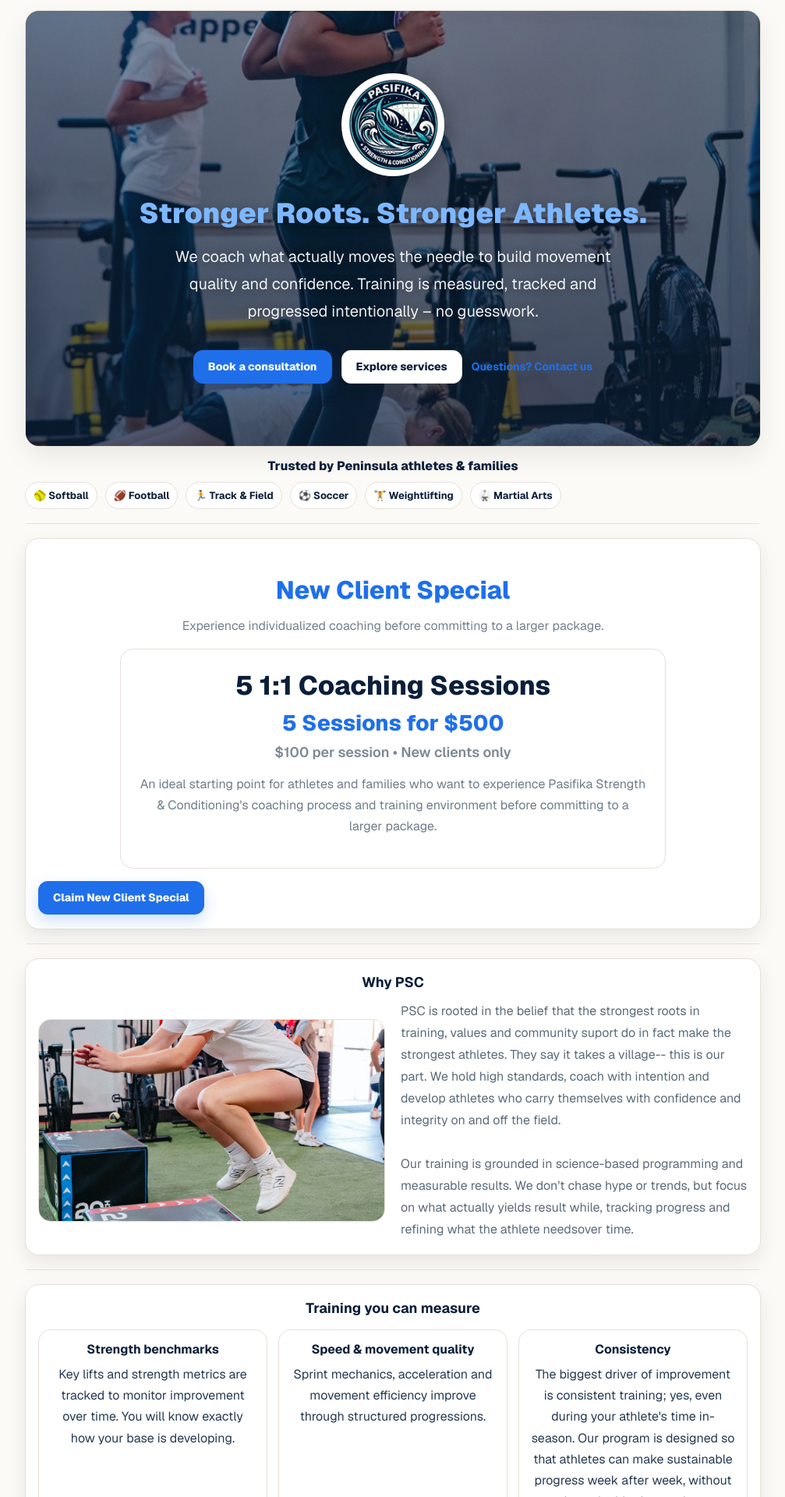
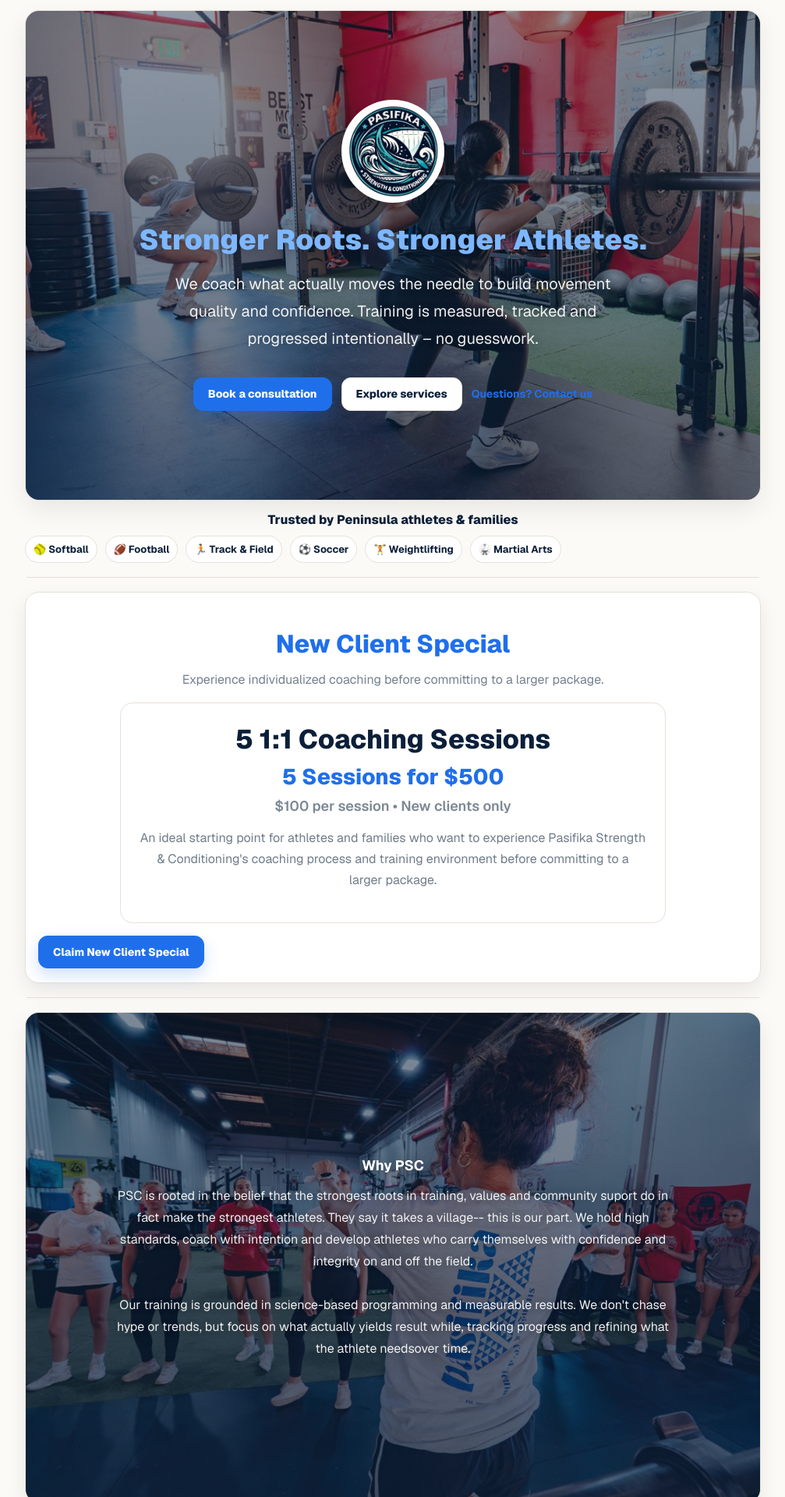
Before and after one commit to UHE4VY/pasifika-sc, a Next.js app: page / in a window 1280 px wide. Shown: the part 100-2020 px from the top of the page at 78% size, without its empty margins (136-1143 px from the left). Built offline with nearby package versions, Linux system fonts and the light colour scheme.

Commit message:
Updated images for hero and why psc sections

```diff
--- a/app/page.tsx
+++ b/app/page.tsx
@@ -24,6 +24,7 @@
           <div style={heroOverlayStyle} aria-hidden="true" />
 
           <div style={heroContentStyle}>
+            <div style={heroContentInnerStyle}>
             <div style={{ ...heroLogoWrapStyle, marginBottom: 28 }}>
               <img
                 src="/psc_logo.png"
@@ -89,6 +90,7 @@
               <CallToAction href="/contact" variant="link">
                 Questions? Contact us
               </CallToAction>
+            </div>
             </div>
           </div>
         </section>
@@ -211,19 +213,19 @@
 <div style={dividerStyle} />
 
         {/* WHY PSC */}
-        <section style={panelStyle}>
-          <h2 style={sectionTitleStyle}>Why PSC</h2>
+        <section style={whyPscWrapStyle}>
+          <img
+            src="/home/why-psc.png"
+            alt=""
+            aria-hidden="true"
+            style={whyPscImageStyle}
+          />
+          <div style={whyPscOverlayStyle} aria-hidden="true" />
 
-          <div style={whyPscGridStyle}>
-            <div style={whyPscImageWrapStyle}>
-              <img
-                src="/home/why-psc.png"
-                alt="Athlete performing a box jump during training at PSC"
-                style={whyPscImageStyle}
-              />
-            </div>
+          <div style={whyPscContentStyle}>
+            <h2 style={whyPscTitleStyle}>Why PSC</h2>
 
-            <p style={{ margin: 0, lineHeight: 1.75 }}>
+            <p style={whyPscBodyStyle}>
               PSC is rooted in the belief that the strongest roots in training,
               values and community suport do in fact make the strongest athletes.
               They say it takes a village-- this is our part. We hold high
@@ -513,21 +515,12 @@
   border: "1px solid var(--border)",
   borderRadius: 18,
   overflow: "hidden",
-  minHeight: "min(560px, 72vh)",
-  display: "flex",
-  alignItems: "center",
-  justifyContent: "center",
-  padding: "48px 22px",
   boxShadow: "0 12px 32px rgba(0,0,0,0.08)",
 };
 
 const heroBackgroundImageStyle: React.CSSProperties = {
-  position: "absolute",
-  inset: 0,
   width: "100%",
-  height: "100%",
-  objectFit: "cover",
-  objectPosition: "center",
+  height: "auto",
   display: "block",
 };
 
@@ -539,35 +532,71 @@
 };
 
 const heroContentStyle: React.CSSProperties = {
-  position: "relative",
+  position: "absolute",
+  inset: 0,
   zIndex: 1,
-  width: "100%",
-  maxWidth: 720,
-  margin: "0 auto",
   display: "flex",
   flexDirection: "column",
   alignItems: "center",
+  justifyContent: "center",
   textAlign: "center",
+  padding: "48px 22px",
+  width: "100%",
+  margin: 0,
 };
 
-const whyPscGridStyle: React.CSSProperties = {
-  display: "grid",
-  gridTemplateColumns: "repeat(auto-fit, minmax(260px, 1fr))",
-  gap: 20,
-  alignItems: "center",
+const heroContentInnerStyle: React.CSSProperties = {
+  width: "100%",
+  maxWidth: 720,
 };
 
-const whyPscImageWrapStyle: React.CSSProperties = {
-  width: "100%",
+const whyPscWrapStyle: React.CSSProperties = {
+  position: "relative",
+  border: "1px solid var(--border)",
+  borderRadius: 18,
+  overflow: "hidden",
+  boxShadow: "0 10px 26px var(--shadow)",
 };
 
 const whyPscImageStyle: React.CSSProperties = {
   width: "100%",
-  height: 260,
-  objectFit: "cover",
-  borderRadius: 16,
+  height: "auto",
   display: "block",
-  border: "1px solid var(--border)",
+};
+
+const whyPscOverlayStyle: React.CSSProperties = {
+  position: "absolute",
+  inset: 0,
+  background:
+    "linear-gradient(180deg, rgba(11, 31, 58, 0.5) 0%, rgba(11, 31, 58, 0.72) 100%)",
+};
+
+const whyPscContentStyle: React.CSSProperties = {
+  position: "absolute",
+  inset: 0,
+  zIndex: 1,
+  display: "flex",
+  flexDirection: "column",
+  alignItems: "center",
+  justifyContent: "center",
+  textAlign: "center",
+  padding: "32px 24px",
+};
+
+const whyPscTitleStyle: React.CSSProperties = {
+  marginTop: 0,
+  marginBottom: 14,
+  fontSize: 18,
+  color: "#ffffff",
+  textShadow: "0 2px 12px rgba(0,0,0,0.35)",
+};
+
+const whyPscBodyStyle: React.CSSProperties = {
+  margin: 0,
+  maxWidth: 720,
+  lineHeight: 1.75,
+  color: "rgba(255,255,255,0.92)",
+  textShadow: "0 1px 10px rgba(0,0,0,0.3)",
 };
 
 const titleStyle: React.CSSProperties = {
```
Also changed, not shown: public/hero/hero.png, public/home/why-psc.png.
